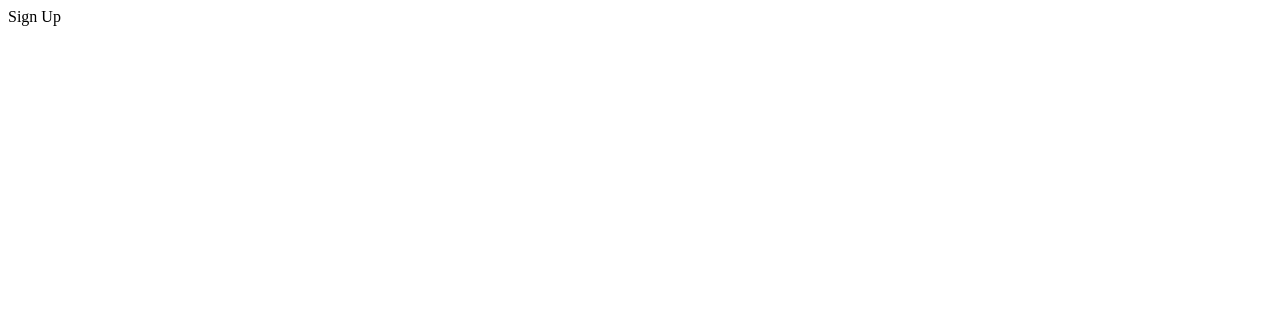
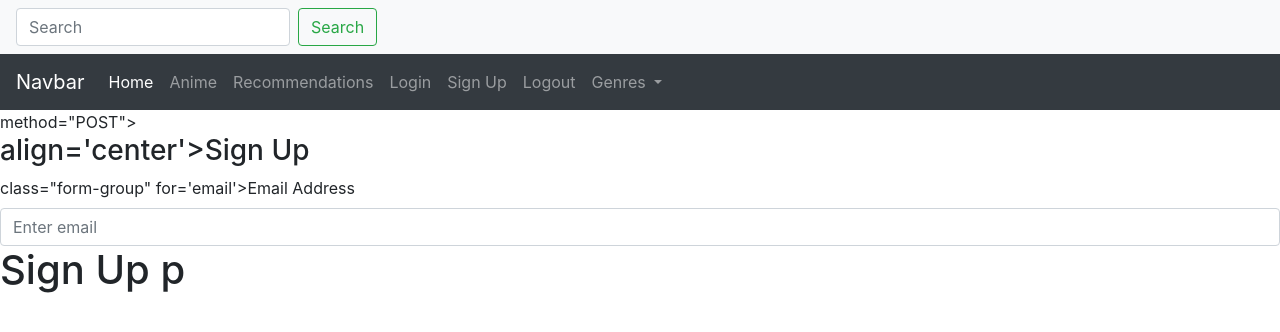
Before and after one commit to imirransom7/Anime-Recommendation-App, a Flask app: page /sign-up in a window 1280 px wide. Before the commit the part shown is almost empty. Shown: the top 332 px of the page. Run offline with Flask 3, Linux system fonts and the light colour scheme.

Commit message:
made sign up template, implemeneting html in it

```diff
--- a/anime_web/auth.py
+++ b/anime_web/auth.py
@@ -1,5 +1,5 @@
 from flask import Blueprint
-
+from flask import render_template
 # defining this file as the blueprint of the application
 # defined the blueprint
 auth = Blueprint('auth', __name__)
@@ -7,7 +7,7 @@ auth = Blueprint('auth', __name__)
 
 @auth.route('/login')
 def login():
-    return '<p>Login</p>'
+    return render_template('login.html', text="testing")
 
 
 @auth.route('/logout')
@@ -17,4 +17,4 @@ def logout():
 
 @auth.route('/sign-up')
 def sin_up():
-    return '<p>Sign Up</p>'
+    return render_template('sign_up.html')
--- a/anime_web/templates/base.html
+++ b/anime_web/templates/base.html
@@ -1,4 +1,4 @@
-<!doctype html>
+<!DOCTYPE html>
 <html>
 <head>
     <link rel="stylesheet" href="https://cdn.jsdelivr.net/npm/bootstrap@4.3.1/dist/css/bootstrap.min.css"
@@ -13,7 +13,7 @@
     <button class="btn btn-outline-success my-2 my-sm-0" type="submit">Search</button>
   </form>
 </nav>
-    <nav class="navbar navbar-expand-lg navbar-light bg-light">
+    <nav class="navbar navbar-expand-lg navbar-dark bg-dark">
   <a class="navbar-brand" href="#">Navbar</a>
   <button class="navbar-toggler" type="button" data-toggle="collapse" data-target="#navbarNavDropdown"
           aria-controls="navbarNavDropdown" aria-expanded="false" aria-label="Toggle navigation">
@@ -32,6 +32,9 @@
       </li>
          <li class="nav-item">
         <a class="nav-link" href="/login">Login</a>
+      </li>
+        <li class="nav-item">
+        <a class="nav-link" href="/sign-up">Sign Up</a>
       </li>
         <li class="nav-item">
         <a class="nav-link" href="/logout">Logout</a>
@@ -59,7 +62,7 @@
     </ul>
   </div>
 </nav>
-        <h1>RecAnime!!!</h1>
+<!--        <h1>RecAnime!!!</h1>-->
         {% block content %}
         {% endblock %}
         {% for x in content %}
--- a/anime_web/templates/index.html
+++ b/anime_web/templates/index.html
@@ -1,5 +1,6 @@
 {% extends 'base.html' %}
 {% block title %} Home Page{% endblock %}
 {% block content %}
+<h1>RecAnime!!!</h1>
 <h1>Welcome!</h1>
 {% endblock %}
--- /dev/null
+++ b/anime_web/templates/sign_up.html
@@ -0,0 +1,18 @@
+{% extends 'base.html' %}
+{% block title %}Sign Up Page{% endblock %}
+{% block content %}
+<form> method="POST">
+    <h3> align='center'>Sign Up</h3>
+    <div> class="form-group"
+        <label> for='email'>Email Address</label>
+        <input
+        type='email'
+        class='form-control'
+        id='email'
+        name='email'
+        placeholder='Enter email'
+        />
+    </div>
+</form>
+<h1>Sign Up p</h1>
+{% endblock %}
--- a/anime_web/views.py
+++ b/anime_web/views.py
@@ -1,4 +1,5 @@
 from flask import Blueprint
+from flask import render_template
 
 # defining this file as the blueprint of the application
 # defined the blueprint
@@ -7,4 +8,4 @@ views = Blueprint('views', __name__)
 
 @views.route('/')
 def home():
-    return '<h1>Test</h1>'
+    return render_template('index.html')
--- a/main.py
+++ b/main.py
@@ -1,4 +1,5 @@
 from anime_web import create_app
+
 
 app = create_app()
 
```
